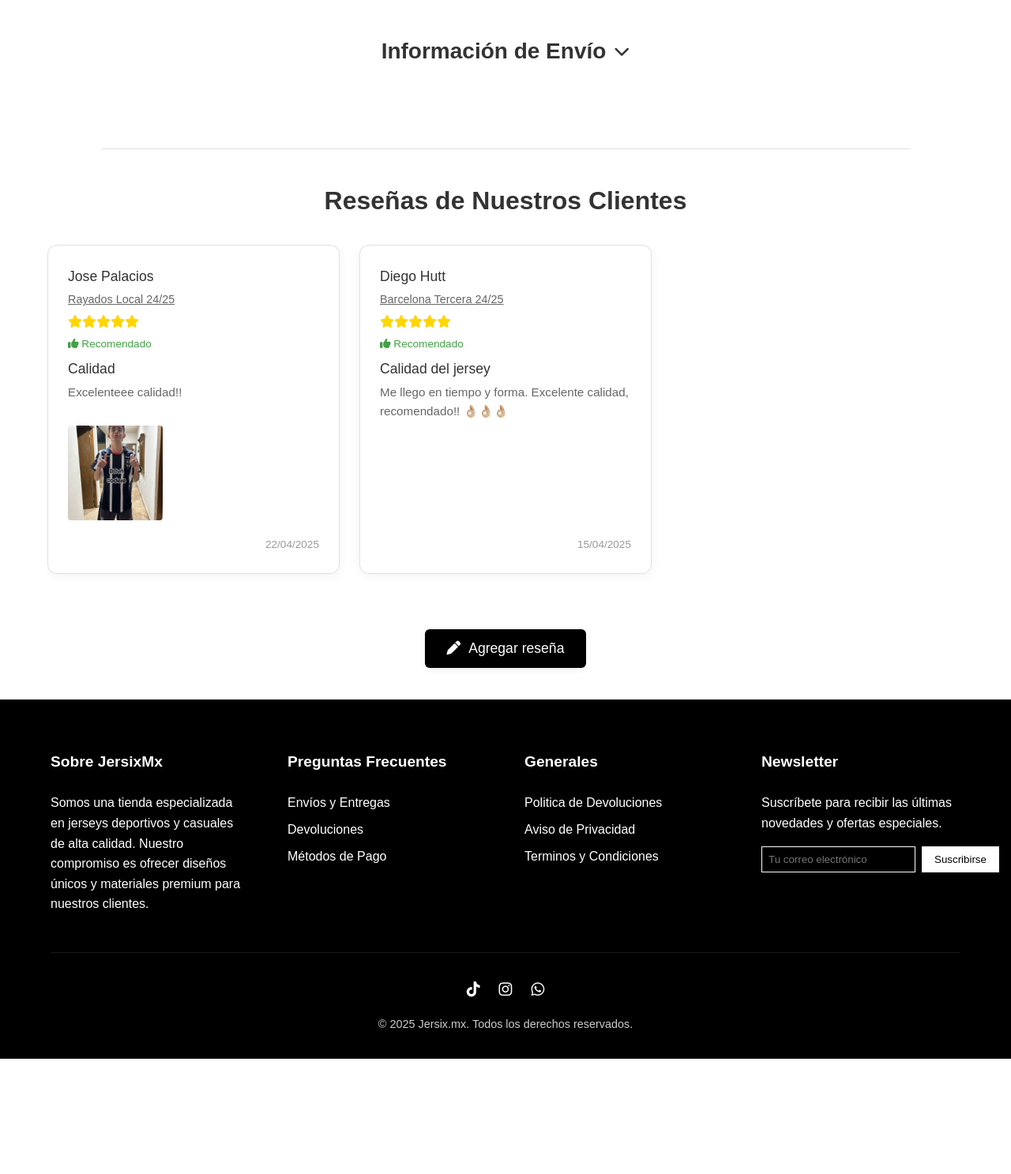
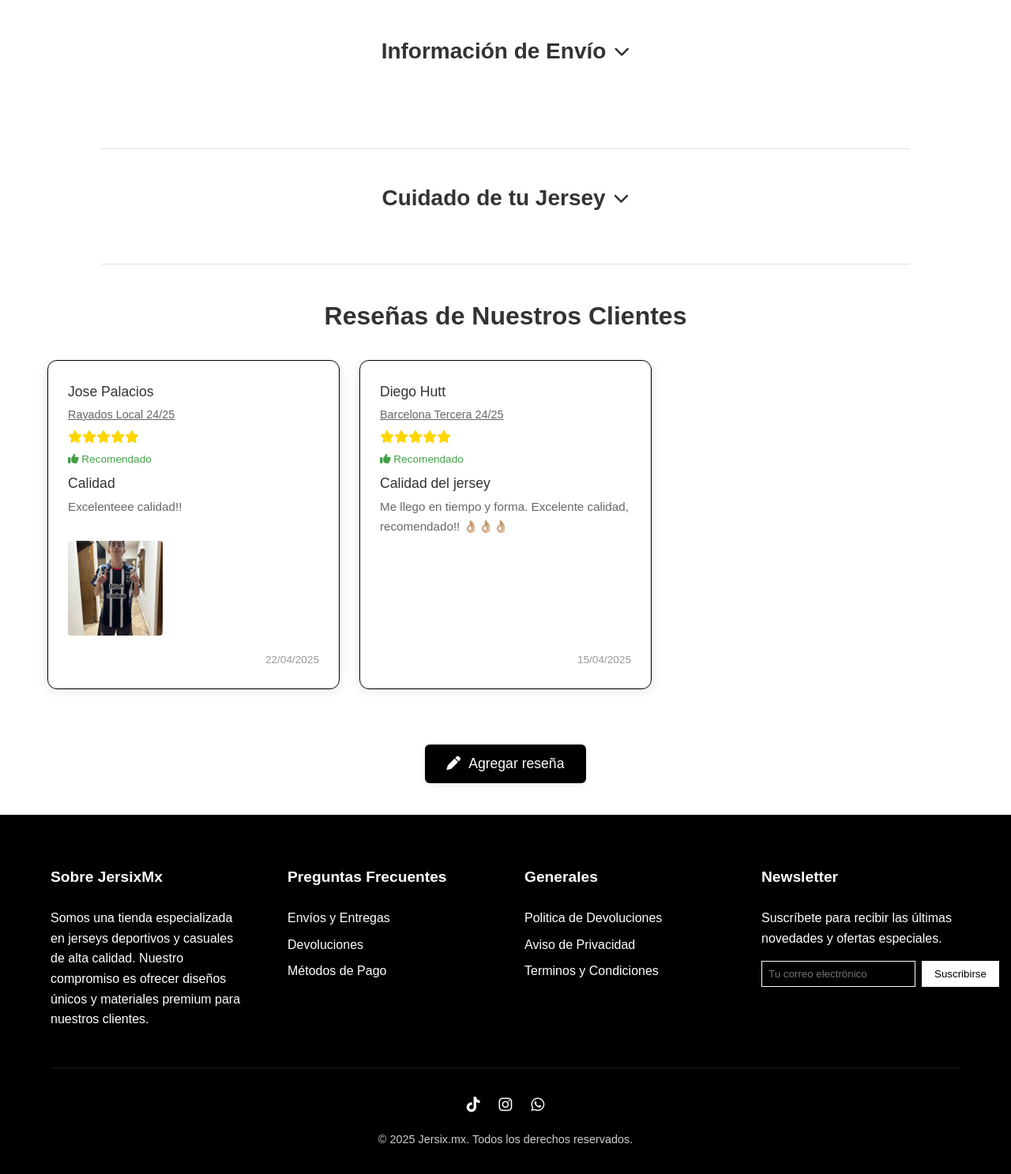
Before and after one commit to Panchogzzsosa/JersixMx, a PHP site: page /Productos-equipos/producto.php?id=68 in a window 1280 px wide. Shown: the part 922-2409 px from the top of the page at 79% size. Before the commit the page ends 2263 px from the top, so only its background shows below. Run offline with PHP 8.4, Linux system fonts and the light colour scheme; a user stored in the database is signed in; data comes from the database, SQL or seed files in the repository.

Commit message:
Cambios en la zona de producto.php, checkout

```diff
--- a/Productos-equipos/producto.php
+++ b/Productos-equipos/producto.php
@@ -1281,11 +1281,46 @@ try {
                         <p style="color: #555;">Recibirás tu número de rastreo en 8 - 12 días hábiles</p>
                     </div>
                 </div>
+            </div>
+        </div>
+    </div>
+
+    <!-- Separador -->
+    <div style="max-width: 80%; margin: 0 auto 40px; height: 1px; background-color: #e0e0e0;"></div>
+
+    <!-- Sección de Cuidado de Jersey -->
+    <div class="care-section" style="max-width: 1200px; margin: 0 auto 60px; padding: 0 20px;">
+        <div class="care-container" style="max-width: 900px; margin: 0 auto;">
+            <div class="care-header" onclick="toggleCareInfo()" style="text-align: center; margin-bottom: 20px; cursor: pointer; user-select: none;">
+                <h2 style="font-size: 28px; margin-bottom: 15px; font-weight: 600; display: flex; align-items: center; justify-content: center; gap: 10px;">
+                    Cuidado de tu Jersey
+                    <i class="fas fa-chevron-down" id="care-arrow" style="font-size: 20px; transition: transform 0.3s ease;"></i>
+                </h2>
+            </div>
+
+            <div id="care-content" style="display: none; transition: all 0.3s ease;">
+                <div style="display: grid; grid-template-columns: repeat(auto-fit, minmax(250px, 1fr)); gap: 30px; margin-bottom: 40px;">
+                    <div style="text-align: center; padding: 20px;">
+                        <div style="font-size: 24px; margin-bottom: 15px;">🧼</div>
+                        <h3 style="font-size: 18px; margin-bottom: 10px; font-weight: 600;">Lavado</h3>
+                        <p style="color: #555;">Lavar a mano o en lavadora con agua fría. Usar detergente suave y no usar blanqueador.</p>
+                    </div>
+                    <div style="text-align: center; padding: 20px;">
+                        <div style="font-size: 24px; margin-bottom: 15px;">🔥</div>
+                        <h3 style="font-size: 18px; margin-bottom: 10px; font-weight: 600;">Planchado</h3>
+                        <p style="color: #555;">Planchar a temperatura baja y por el revés. Evitar planchar sobre estampados o logos.</p>
+                    </div>
+                    <div style="text-align: center; padding: 20px;">
+                        <div style="font-size: 24px; margin-bottom: 15px;">👕</div>
+                        <h3 style="font-size: 18px; margin-bottom: 10px; font-weight: 600;">Almacenamiento</h3>
+                        <p style="color: #555;">Guardar en un lugar seco y fresco. Colgar en una percha para mantener su forma.</p>
+                    </div>
+                </div>
 
                 <div style="background-color: #f8f8f8; padding: 25px; border-radius: 10px; text-align: center;">
                     <p style="font-size: 16px; color: #333; margin-bottom: 0;">
-                        <strong>Garantía de satisfacción:</strong> Si tu espera supera los 30 días hábiles,
-                        recibirás un reembolso de tu compra y tus Jersix serán gratis.
+                        <strong>Consejo:</strong> Para mantener los colores brillantes y la calidad de tu jersey,
+                        evita exponerla directamente al sol por largos períodos.
                     </p>
                 </div>
             </div>
@@ -1298,7 +1333,7 @@ try {
     <!-- Sección de Reseñas -->
     <div class="reviews-section" style="max-width: 1200px; margin: 0 auto 60px; padding: 0 20px;">
         <h2 style="text-align: center; font-size: 2em; color: #333; margin-bottom: 30px;">Reseñas de Nuestros Clientes</h2>
-        <div class="reviews-container" style="overflow-x: auto; scroll-snap-type: x mandatory; display: flex; gap: 25px; max-width: 100%; margin: 0 auto; padding-bottom: 10px; align-items: stretch;">
+        <div class="reviews-container" style="overflow-x: auto; scroll-snap-type: x mandatory; display: flex; gap: 25px; width: calc(100% + 40px); margin: 0 -50px; padding: 0 50px; padding-bottom: 10px; align-items: stretch;">
                 <?php
                 try {
                 $stmt = $pdo->prepare('SELECT r.*, p.name as producto_nombre FROM resenas r JOIN products p ON r.producto_id = p.product_id ORDER BY r.fecha_creacion DESC');
@@ -1316,7 +1351,7 @@ try {
                             }
                         }
                         ?>
-            <div class="review-card" style="background: #fff; border-radius: 12px; padding: 25px; box-shadow: 0 2px 15px rgba(0,0,0,0.05); display: flex; flex-direction: column; border: 1.5px solid #e0e0e0; flex-shrink: 0; width: 370px; scroll-snap-align: start; min-width: 300px; max-width: 95vw;">
+            <div class="review-card" style="background: #fff; border-radius: 12px; padding: 25px; box-shadow: 0 2px 15px rgba(0,0,0,0.1); display: flex; flex-direction: column; border: 1.5px solid #000; flex-shrink: 0; width: 370px; scroll-snap-align: start; min-width: 300px; max-width: 95vw;">
                 <div class="review-header">
                     <div class="review-info">
                         <h3 style="margin: 0; font-size: 1.1em; color: #333; font-weight: 500;"><?php echo htmlspecialchars($review['nombre']); ?></h3>
@@ -2454,5 +2489,20 @@ try {
         }, 2500);
     }
     </script>
+
+    <script>
+    function toggleCareInfo() {
+        const content = document.getElementById('care-content');
+        const arrow = document.getElementById('care-arrow');
+
+        if (content.style.display === 'none') {
+            content.style.display = 'block';
+            arrow.style.transform = 'rotate(180deg)';
+        } else {
+            content.style.display = 'none';
+            arrow.style.transform = 'rotate(0deg)';
+        }
+    }
+    </script>
 </body>
 </html>
```
Also changed, not shown: checkout.html (+9 -1 lines), 1 other file. Lines whose indentation alone changed are shown as unchanged.
